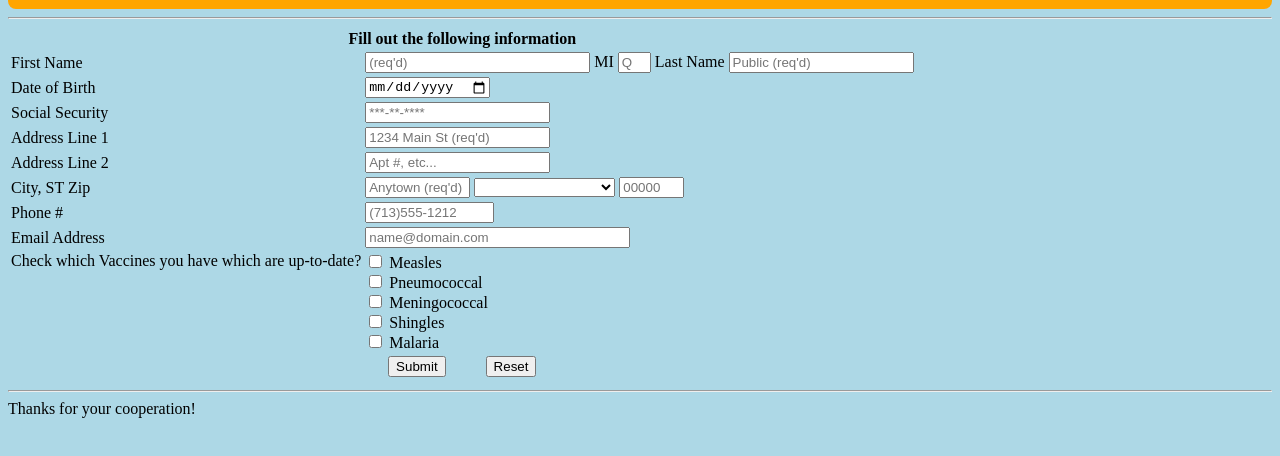
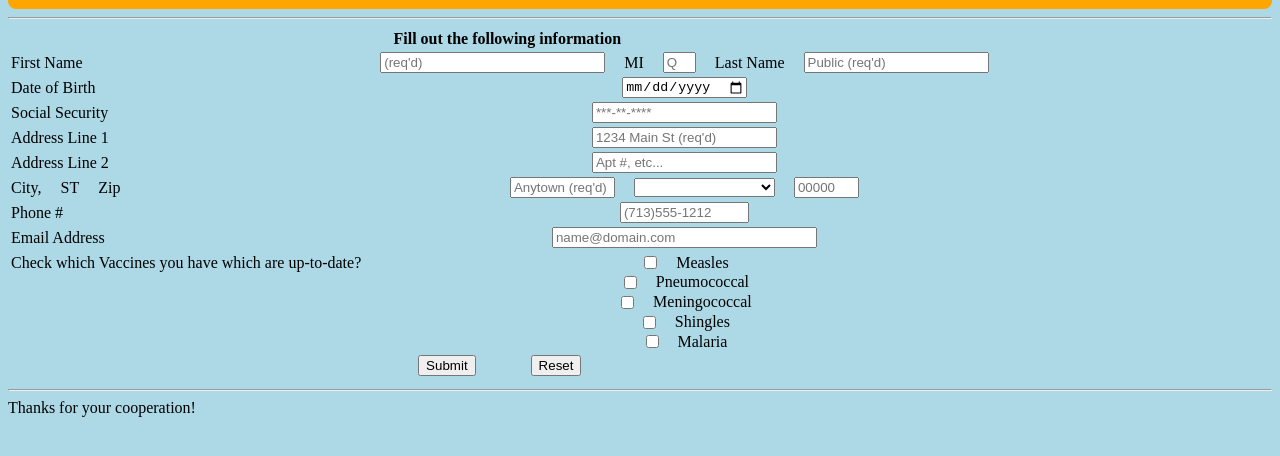
Before and after one commit to JoyJoel297/Homework3, a plain HTML site: page Index.html in a window 1280 px wide. Shown: the part 92-548 px from the top of the page. Drawn offline with Linux system fonts and the light colour scheme; a script that the page names is missing.

Commit message:
Enhance form styling in style.css
Add styling for form elements and improve layout.

```diff
--- a/style.css
+++ b/style.css
@@ -31,6 +31,29 @@ h1
   text-align: center;
 }
 
+
+table.form td
+{
+    text-align: left;
+}
+
+/* Group each label-input pair together */
+table.form label,
+table.form input,
+table.form select
+{
+    display: inline-block;
+    vertical-align: middle;
+    margin-right: 15px;  /* Space between each label-input group */
+}
+
+/* The right column (second td) with inputs */
+
+table.form td:nth-child(2)
+{
+    text-align: center;  /* Center align all the label-input groups */
+}
+
 p
 {
   font-family: verdana;
```
